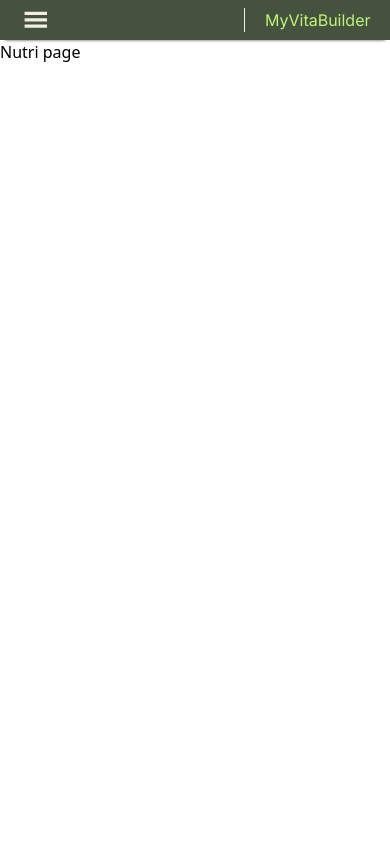
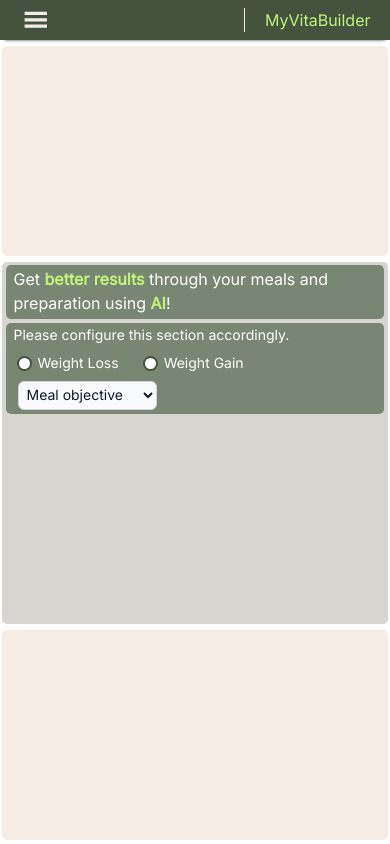
Before and after one commit to MarcoFz7/MyVitaBuilder, a Next.js app: page /nutrition in a window 390 px wide. Built offline with nearby package versions, Linux system fonts and the light colour scheme.

Commit message:
#comment starting to work on the nutrition page and its respective sections (mainly calculators)

```diff
--- a/app/nutrition/page.css
+++ b/app/nutrition/page.css
@@ -1,4 +1,121 @@
 .nutrition-page {
-    height: 100%;
-    width: 100%;
+    z-index: -1;
+
+    position: absolute;
+    left: 0.5%;
+    top: 0;
+
+    height: 100vh;
+    width: 99%;
+
+    padding-top: 2.85rem;
+    padding-bottom: 0.25rem;
+
+    display: grid;
+    grid-template-columns: 65% auto;
+    grid-template-rows: auto;
+    grid-gap: 0.35rem;
+
+    min-width: var(--min-width);
 }
+
+.page-manual-calculator,
+.page-written-calculator {
+    grid-column: 1;
+    background-color: rgb(var(--light-smoke-rgb));
+
+    border-radius: 5px;
+}
+
+.page-ai-calculator {
+    grid-column: 2;
+    grid-row: span 2;
+    background-color: rgba(var(--dark-smoke-rgb), 0.5);
+
+    border-radius: 5px;
+}
+
+@media (max-width: 768px) {
+    .nutrition-page {
+        grid-template-columns: 100%;
+    }
+    .page-manual-calculator,
+    .page-written-calculator,
+    .page-ai-calculator {
+        grid-column: 1;
+        grid-row: span 1;
+    }
+}
+
+.ai-calculator-header {
+    display: inline-block;
+    width: 98%;
+    height: auto;
+
+    margin: 1% 0px 0px 1%;
+    padding: 0.5% 2% 1% 2%;
+
+    border-radius: 5px;
+
+    font-size: var(--medium-font);
+    background-color: rgb(var(--sidebar-dark-green-rgb));
+    color: rgb(var(--white-rgb));
+}
+.ai-calculator-header strong {
+    color: rgb(var(--lemon-green-rgb));
+}
+
+.ai-calculator-info {
+    display: inline-block;
+    width: 98%;
+    height: auto;
+
+    margin: 1% 0px 0px 1%;
+    padding: 0.5% 2% 1% 2%;
+
+    border-radius: 5px;
+
+    font-size: var(--small-font);
+    background-color: rgb(var(--sidebar-dark-green-rgb));
+    color: rgb(var(--white-rgb));
+}
+
+.weight-objective {
+    display: flex;
+    flex-direction: row;
+    gap: 25px;
+}
+
+input[type='radio'] {
+    visibility: hidden;
+}
+    input[type='radio']:after {
+        width: 15px;
+        height: 15px;
+        border-radius: 15px;
+        top: -2px;
+        left: -1px;
+        position: relative;
+        background-color: rgb(var(--white-rgb));
+        content: '';
+        display: inline-block;
+        visibility: visible;
+        border: 2px solid rgb(var(--dark-green-rgb));
+        cursor: pointer;
+
+        transition: all 0.5s ease;
+    }
+    input[type='radio']:checked:after {
+        width: 15px;
+        height: 15px;
+        border-radius: 15px;
+        top: -2px;
+        left: -1px;
+        position: relative;
+        background-color: rgb(var(--lemon-green-rgb));
+        content: '';
+        display: inline-block;
+        visibility: visible;
+        border: 2px solid rgb(var(--dark-green-rgb));
+        cursor: pointer;
+    }
--- a/app/nutrition/page.tsx
+++ b/app/nutrition/page.tsx
@@ -1,10 +1,38 @@
 import './page.css'
+
+import { Inter } from 'next/font/google';
+
+const inter = Inter({weight: '400', style: "normal", subsets: ["latin"]})
 
 const Page = () => {
 
   return (
     <div className="nutrition-page">
-      Nutri page
+      <div className="page-manual-calculator"></div>
+      <div className="page-ai-calculator">
+        <span className={`${inter.className} ai-calculator-header`}>
+          Get <strong>better results</strong> through your meals and preparation using <strong>AI</strong>!
+        </span>
+        <div className={`${inter.className} ai-calculator-info`}>
+        <label className="block mb-2 text-sm text-white-900 text-sm">Please configure this section accordingly.</label>
+          <div className='weight-objective mb-1 ml-1'>
+            <div className="flex items-center">
+              <input id="weight-loss-radio" title='weight-loss-radio' type="radio" value="" name="weight-radio" className="w-4 h-4 focus:ring-2 pb-2"></input>
+              <label htmlFor="weight-loss-radio" className="ms-1 text-sm font-medium pb-1">Weight Loss</label>
+            </div>
+            <div className="flex items-center">
+              <input id="weight-gain-radio" title='weight-gain-radio' type="radio" value="" name="weight-radio" className="w-4 h-4 focus:ring-2"></input>
+              <label htmlFor="weight-gain-radio" className="ms-1 text-sm font-medium pb-1">Weight Gain</label>
+            </div>
+          </div>
+          <select title='objective' id="objective" className="ml-1 bg-gray-50 border border-gray-300 text-gray-900 text-sm rounded-md focus:ring-black-500 focus:border-black-500 block w-auto p-1 dark:bg-gray-700 dark:border-gray-600 dark:placeholder-gray-400 dark:text-white dark:focus:ring-green-500 dark:focus:border-green-500">
+            <option value="" hidden>Meal objective&nbsp;&nbsp;&nbsp;</option>
+            <option value="WG">Weight Gain</option>
+            <option value="WL">Weight Loss</option>
+          </select>
+        </div>
+      </div>
+      <div className="page-written-calculator"></div>
     </div>
   );
 };
```
